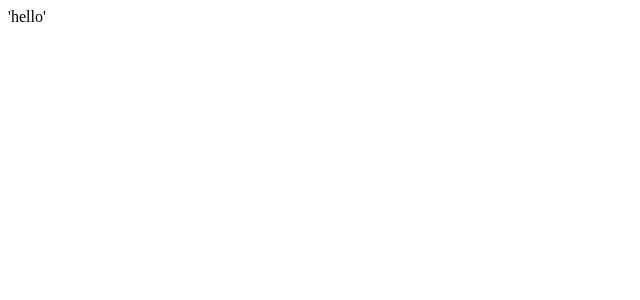
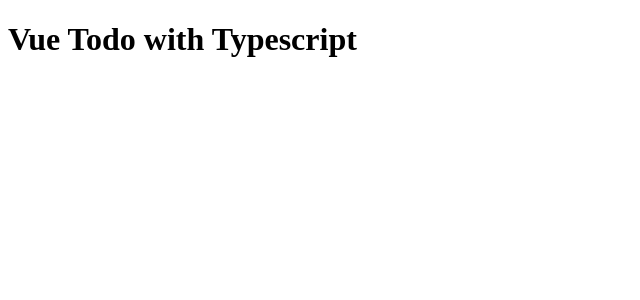
Before and after one commit to cre4tive97/vue-todo-ts, a Vue app: page / in a window 1280 px wide. Shown: the top 300 px of the page, without its empty margins (0-640 px from the left). Built offline with nearby package versions, Linux system fonts and the light colour scheme.

Commit message:
first component

```diff
--- a/src/App.vue
+++ b/src/App.vue
@@ -1,14 +1,13 @@
 <template>
-  <div id="app">'hello'</div>
+  <div>
+    <h1>Vue Todo with Typescript</h1>
+  </div>
 </template>
 
 <script lang="ts">
 import Vue from "vue";
 
-export default Vue.extend({
-  name: "App",
-  components: {},
-});
+export default Vue.extend({});
 </script>
 
-<style></style>
+<style scoped></style>
```
